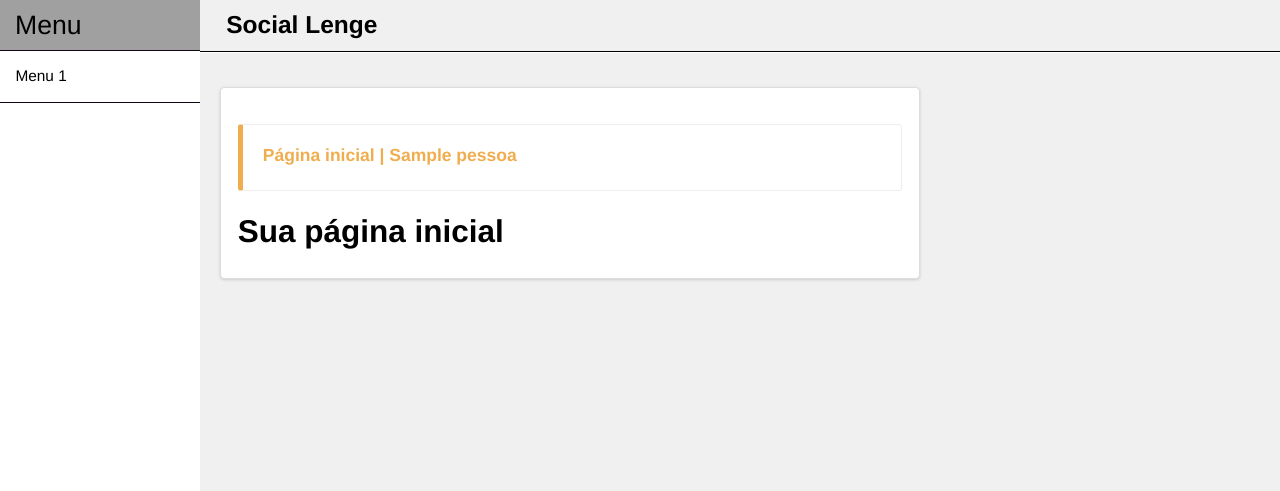
After one commit to MoisesCordeiro/sociallenge, a Django app: template sociallenge/pessoas/templates/pagina_inicial.html in a window 1280 px wide. The commit adds this page. Shown: the top 491 px of the page. Run offline with Django 3.2, Linux system fonts and the light colour scheme; the template is opened without the code that fills it: values that come from a table or form of the project are taken from there, others are empty; tables that the repository leaves empty hold one stand-in row (values such as "Sample post").

Commit message:
cadastro pessoa

```diff
--- a/sociallenge/pessoas/models.py
+++ b/sociallenge/pessoas/models.py
@@ -1,6 +1,6 @@
 #coding: utf-8
 from django.db import models
-
+from django.contrib.auth.models import User
 # Create your models here.
 
 RELACIONAMENTO = (
@@ -17,5 +17,13 @@ class Pessoa(models.Model):
     nascimento = models.CharField(max_length=10)
     relacionamento = models.CharField(max_length=1,choices=RELACIONAMENTO)
 
+    user = models.OneToOneField(User,related_name='pessoa',null=True,blank=True)
+
+    @models.permalink
+    def inicio(self):
+        return ('pessoas:pessoa_inicio', (), {'pessoa_id': self.id})
+
+    class Meta:
+        unique_together = ('email',)
     def __unicode__(self):
         return unicode(self.nome)
--- /dev/null
+++ b/sociallenge/pessoas/templates/pagina_inicial.html
@@ -0,0 +1,10 @@
+{% extends 'base.html' %}
+
+{%block content %}
+
+<div class="bs-callout bs-callout-warning">
+  <h4>Página inicial | {{pessoa.nome}}</h4>
+</div>
+
+<h2>Sua página inicial</h2>
+{%endblock%}
--- a/sociallenge/pessoas/urls.py
+++ b/sociallenge/pessoas/urls.py
@@ -4,5 +4,5 @@
 from django.conf.urls import patterns, include, url
 
 urlpatterns = patterns('sociallenge.pessoas.views',
-	url(r'^$', 'pessoa_create', name='pessoa_create'),
+	url(r'^inicio/$', 'pessoa_inicio', name='pessoa_inicio'),
 )
--- a/sociallenge/static/css/base.css
+++ b/sociallenge/static/css/base.css
@@ -76,7 +76,8 @@ body
 
 input[type="text"],
 input[type="email"],
-input[type="number"]
+input[type="number"],
+input[type="password"]
 {
     height:30px;
 }
--- a/sociallenge/urls.py
+++ b/sociallenge/urls.py
@@ -7,6 +7,7 @@ urlpatterns = patterns('',
     # url(r'^blog/', include('blog.urls')),
 
     url(r'^admin/', include(admin.site.urls)),
-    url(r'^$', 'sociallenge.core.views.home', name='home'),
+    #url(r'^$', 'sociallenge.core.views.home', name='home'),
+    url(r'^','sociallenge.pessoas.views.pessoa_create', name='pessoa_create'),
     url(r'^pessoas/',include('sociallenge.pessoas.urls', namespace='pessoas')),
 )
```
Also changed, not shown: sociallenge/core/templates/login.html (+4 -3 lines), sociallenge/pessoas/views.py (+23 -1 lines).
